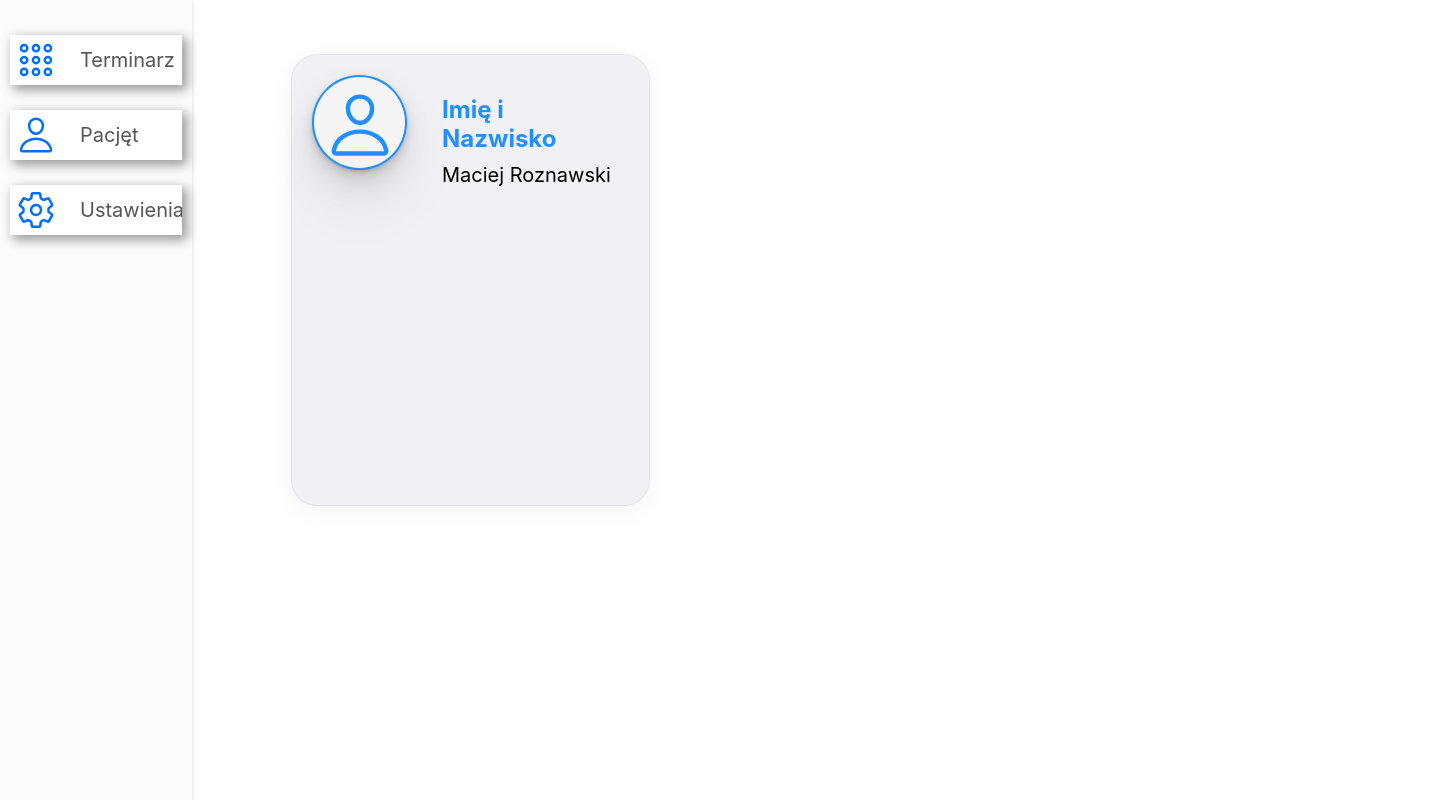
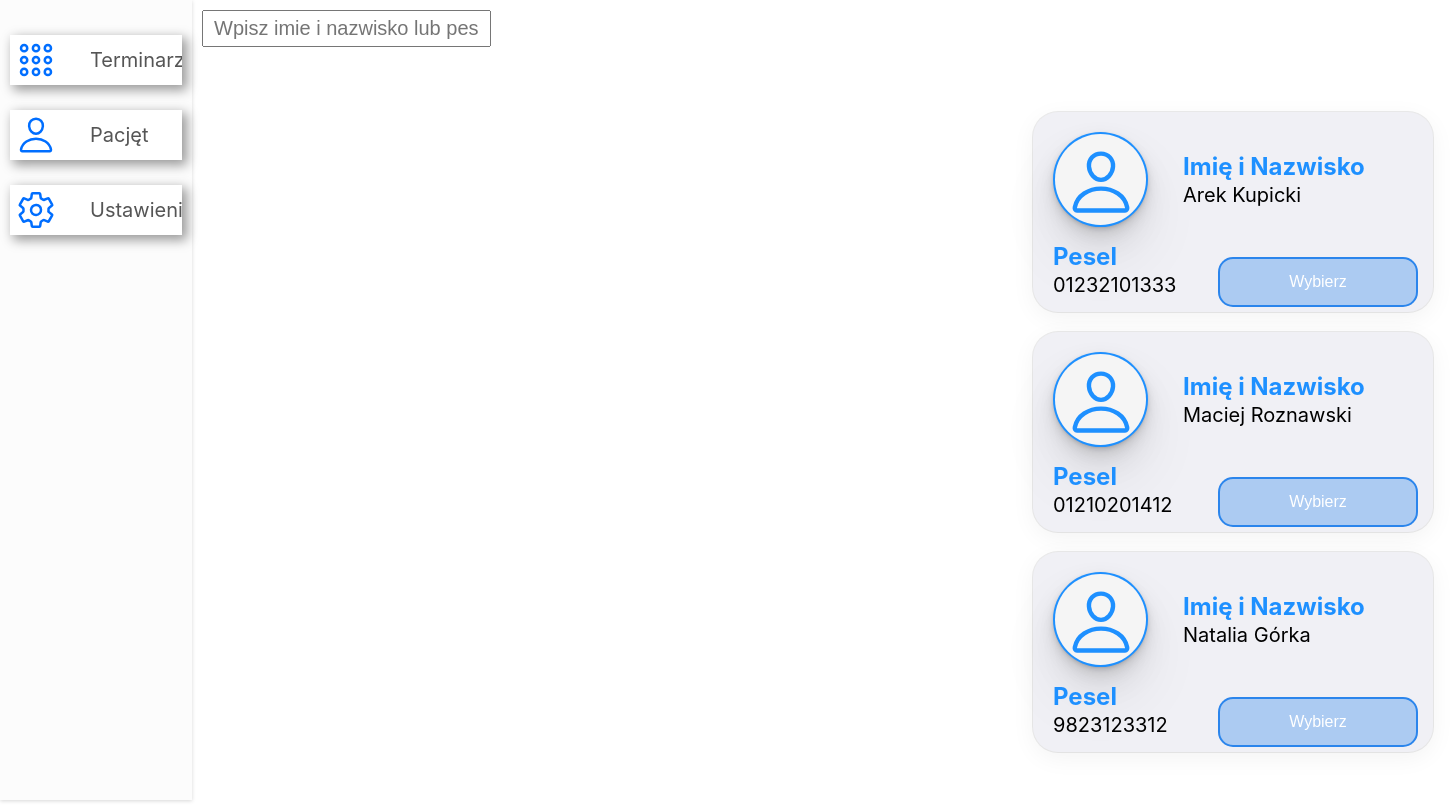
Before and after one commit to figarox/doctor-terminal, a React (Create React App) app: page /patient in a window 1280 px wide. Shown: the whole page, 1453 px wide, since content can reach past the window. Built offline with nearby package versions, Linux system fonts and the light colour scheme.

Commit message:
add search patient and modifly css

```diff
--- a/src/Doctor/settingTerminal.js
+++ b/src/Doctor/settingTerminal.js
@@ -5,8 +5,8 @@ const SettingTerminal = (props) => {
     const BoxTable = {
         position: "absolute",
         width: "100%",
-        top: "55px",
-        height: "90%",
+        top: "83px",
+        height: "87.5%",
         overflow: "auto",
         display: "flex",
 
@@ -21,7 +21,7 @@ const SettingTerminal = (props) => {
         left: "50px",
         position: "relative",
         width: "40vw",
-        minHeight: "60vh",
+        minHeight: "700px",
         backgroundColor: "rgb(252, 252, 252)",
         margin: "30px",
         border: "1px solid black",
@@ -31,7 +31,7 @@ const SettingTerminal = (props) => {
       position: "absolute",
       backgroundColor: "rgb(0, 110, 255)",
       width: "100%",
-      height: "10%",
+      height: "82px",
       color: "white",
       padding: "17px",
     }
--- a/src/Page/Patients.js
+++ b/src/Page/Patients.js
@@ -1,69 +1,120 @@
-import React, { Component } from 'react';
+import React, { useState, Component } from 'react';
+import AddTask from "../components/AddTask";
+import TaskList from "../components/TaskList";
 import { Route } from 'react-router';
 import Menu from '../Layouts/Menu';
 
 const BoxPatient = {
     padding: "55px",
     paddingLeft: "100px",
-    width: "40vw",
+    width: "70vw",
     height: "20vh",
     display: "flex",
 }
-const WindowPatient = {
-    width: "400px",
-    height: "450px",
-    backgroundColor: "rgb(240, 240, 245)",
-    boxShadow: "rgba(0, 0, 0, 0.05) 0px 6px 24px 0px, rgba(0, 0, 0, 0.08) 0px 0px 0px 1px",
-    borderRadius: "25px",
-}
-const circle = {
-    left: "20px",
-    top: "20px",
-    width: "95px",
-    height: "95px",
-    borderRadius: "50%",
-    backgroundColor: "DodgerBlue",
-    position: "relative",
-    boxShadow: "rgba(0, 0, 0, 0.07) 0px 1px 2px, rgba(0, 0, 0, 0.07) 0px 2px 4px, rgba(0, 0, 0, 0.07) 0px 4px 8px, rgba(0, 0, 0, 0.07) 0px 8px 16px, rgba(0, 0, 0, 0.07) 0px 16px 32px, rgba(0, 0, 0, 0.07) 0px 32px 64px",
-}
-const cicrleair = {
-    width: "91px",
-    height: "91px",
-    left: "2px",
-    top: "2px",
-    borderRadius: "50%",
-    backgroundColor: "rgb(245, 245, 245)",
-    position: "absolute"
-}
-const NamePatient = {
-    position: "relative",
-    width: "50%",
-    height: "auto",
-    left: "150px",
-    top: "-55px",
-}
-const PersnalInformaton= {
-
-}
 
 const PagePatient= () => {
+
+    const counter = 1;
+    const patient = [
+        {
+        id: 0,
+        ImieNazwisko: 'Arek Kupicki',
+        date: '2021-11-21',
+        important: false,
+        active: true,
+        pesel: "01232101333",
+        domicile: "Agnieszki Osickiej 18",
+        numberCity: "76-200",
+        city: "Słupsk",
+        doctor: "Dr Ladach",
+        },
+        {
+        id: 1,
+        ImieNazwisko: 'Maciej Roznawski',
+        date: '2021-11-21',
+        important: false,
+        active: true,
+        pesel: "01210201412",
+        domicile: "Agnieszki Osickiej 18",
+        numberCity: "76-200",
+        city: "Słupsk",
+        doctor: "Dr Ladach",
+        },
+        {
+        id: 2,
+        ImieNazwisko: 'Natalia Górka',
+        date: '2021-11-21',
+        important: false,
+        active: true,
+        pesel: "9823123312",
+        domicile: "Agnieszki Osickiej 18",
+        numberCity: "76-200",
+        city: "Słupsk",
+        doctor: "Dr Machniak",
+        },
+    ]
+    const [statepatient, setStatepatient] = useState(patient);
+    const ifactive = statepatient.filter(patient => patient.active === "false").map(patient => patient.active)
+        console.log(ifactive)
+
+
+
+   const changeTaskStatus = (id) => {
+        const patient = Array.from(statepatient)
+        patient.forEach(task => {
+                if(task.id === id){
+                    task.active = false;
+            }
+
+        })
+        setStatepatient(patient)
+    }
+
+    const addTask = (ImieNazwisko, date, important, pesel, domicile, numberCity, city, doctor) => {
+        const patient = {
+            id: counter,
+            ImieNazwisko,
+            date,
+            important,
+            active: true,
+            pesel,
+            domicile,
+            numberCity,
+            city,
+            doctor,
+            }
+            counter++;
+            console.log(patient, counter)
+
+            this.setState(prevState => ({
+                patient: [...prevState.patient, patient]
+            }))
+            return true;
+
+    }
+
+    const deleteTask = (id) => {
+        const patient = Array.from(statepatient)
+        patient.forEach(task => {
+            if(task.id === id){
+                task.active = true;
+             }
+        })
+        setStatepatient(patient)
+    }
+
+    const [spatientname, setSpatientname] = useState(null)
+
+    const searchPatient = (e) => {
+        const cos = e.target.value;
+        setSpatientname(cos)
+    }
+
     return (
         <>
+            <input type="text" onChange={searchPatient} value={spatientname} placeholder="Wpisz imie i nazwisko lub pesel"></input>
             <div style={BoxPatient}>
-                    <div style={WindowPatient}>
-                    <div style={circle}>
-                        <div style={cicrleair}>
-                        <ion-icon name="person-outline" class="person-outline"></ion-icon>
-                        </div>
-                    </div>
-                        <div style={NamePatient}>
-                            <h4>Imię i Nazwisko</h4>
-                            <p>Maciej Roznawski</p>
-                        </div>
-                            <div style={PersnalInformaton}>
-
-                            </div>
-                    </div>
+                <TaskList patient={statepatient} delete={deleteTask} change={changeTaskStatus} search={spatientname}/>
             </div>
         </>
      );
--- /dev/null
+++ b/src/Style/AddTask.css
@@ -0,0 +1,38 @@
+input {
+    margin: 10px;
+    padding: 5px 10px;
+    font-size: 20px;
+}
+
+.FormTask {
+    font-size: 20px;
+}
+
+.FormTask button {
+    margin: 10px;
+    padding: 5px 10px;
+    font-size: 18px;
+    text-transform: uppercase;
+    background-color: rgba(6, 113, 235, 0.513);
+    border: 2px solid rgba(6, 113, 235, 0.774);
+}
+
+#TaskButton{
+    position: relative;
+    top: -60px;
+    padding: 2px;
+    margin-left: 140px;
+    border-radius: 15px;
+    background-color: rgba(6, 113, 235, 0.287);
+    border: 2px solid rgba(6, 113, 235, 0.774);
+}
+
+#TaskButton:hover{
+    background-color: rgba(5, 120, 250, 0.406);
+    border: none;
+}
+
+div.active p{
+    padding: 2px;
+    margin: 10px;
+}
--- a/src/Style/App.css
+++ b/src/Style/App.css
@@ -5,7 +5,7 @@
 .Nav{
   position: sticky;
   padding: 10px;
-  width: 4%;
+  width: 70px;
   height: 100vh;
   background-color: rgb(252, 252, 252);
   box-shadow: rgba(0, 0, 0, 0.16) 0px 1px 4px;
@@ -59,5 +59,5 @@ button:hover{
 h4{
   color: dodgerblue;
   font-size: 24px;
-  padding-bottom: 10px;
+  padding-bottom: 2px;
 }
--- a/src/Style/Nav.css
+++ b/src/Style/Nav.css
@@ -17,13 +17,13 @@ li{
 
 li a{
     margin-top: -50px;
-    margin-left: 70px;
+    margin-left: 80px;
     float: left;
     display: block;
     z-index: -1;
     text-decoration: none;
     color: rgb(85, 85, 85);
-    width: 150px;
+    width: 250px;
 }
 
 a li:hover{
--- /dev/null
+++ b/src/components/AddTask.js
@@ -0,0 +1,61 @@
+import React, { Component } from "react";
+import '../Style/AddTask.css';
+
+class AddTask extends Component {
+
+    state = {
+        text: '',
+        chacked: false,
+        date: new Date().toISOString().slice(0,10),
+    }
+
+    handleText = (e) => {
+        this.setState({
+            text: e.target.value
+        })
+    }
+
+    handleCheckBox = (e) => {
+        this.setState({
+            checked: e.target.checked
+        })
+    }
+
+    handleDate = (e) => {
+        this.setState({
+            date: e.target.value
+        })
+    }
+
+    handleClick = () => {
+        const {text, checked, date} = this.state;
+        const add = this.props.add(text, date, checked);
+        if(add){
+            this.setState({
+                text: '',
+                checked: false,
+                date: new Date().toISOString().slice(0,10),
+            })
+        }
+    }
+
+    render(){
+        return (
+            <>
+                <div className="FormTask">
+                    <div>
+                    <input type="text" placeholder="Dodaj zadanie" value={this.state.text} onChange={this.handleText}/><br/>
+                        <input type="checkbox" checked={this.state.checked} id="important" onChange={this.handleCheckBox}/>
+                        <label htmlFor="important">Piorytet</label><br/>
+                            <label htmlFor="date">Do kiedy zrobić</label>
+                            <input type="date" value={this.state.date} onChange={this.handleDate}/>
+                                  <button onClick={this.handleClick}>Dodaj zadanie</button>
+                    </div>
+                </div>
+            </>
+         );
+    }
+
+}
+
+export default AddTask;
--- /dev/null
+++ b/src/components/Task.js
@@ -0,0 +1,129 @@
+import React from "react";
+import '../Style/AddTask.css';
+
+const Task = (props) => {
+    const SetPatient = {
+        width: "120px",
+        height: "30px",
+        borderRadius: "10px",
+        backgroundColor: "#fccb76",
+        top: "35px",
+        left: "25px",
+        color: "black"
+    }
+    const DeletePatient = {
+        width: "120px",
+        height: "30px",
+        borderRadius: "10px",
+        backgroundColor: "#ff4444",
+        top: "35px",
+        left: "45px",
+        color: "black"
+
+    }
+    const WindowPatient1 = {
+        position: "relative",
+        width: "400px",
+        height: "200px",
+        backgroundColor: "rgb(240, 240, 245)",
+        boxShadow: "rgba(0, 0, 0, 0.05) 0px 6px 24px 0px, rgba(0, 0, 0, 0.08) 0px 0px 0px 1px",
+        borderRadius: "25px",
+        marginBottom: "20px",
+    }
+    const WindowPatient2 = {
+        width: "400px",
+        height: "500px",
+        backgroundColor: "rgb(240, 240, 245)",
+        boxShadow: "rgba(0, 0, 0, 0.05) 0px 6px 24px 0px, rgba(0, 0, 0, 0.08) 0px 0px 0px 1px",
+        borderRadius: "25px",
+    }
+    const circle = {
+        left: "20px",
+        top: "20px",
+        width: "95px",
+        height: "95px",
+        borderRadius: "50%",
+        backgroundColor: "DodgerBlue",
+        position: "relative",
+        boxShadow: "rgba(0, 0, 0, 0.07) 0px 1px 2px, rgba(0, 0, 0, 0.07) 0px 2px 4px, rgba(0, 0, 0, 0.07) 0px 4px 8px, rgba(0, 0, 0, 0.07) 0px 8px 16px, rgba(0, 0, 0, 0.07) 0px 16px 32px, rgba(0, 0, 0, 0.07) 0px 32px 64px",
+    }
+    const cicrleair = {
+        width: "91px",
+        height: "91px",
+        left: "2px",
+        top: "2px",
+        borderRadius: "50%",
+        backgroundColor: "rgb(245, 245, 245)",
+        position: "absolute"
+    }
+    const NamePatient = {
+        position: "relative",
+        width: "50%",
+        height: "auto",
+        left: "150px",
+        top: "-55px",
+    }
+    const PersnalInformaton= {
+        position: "relative",
+        top: "-20px",
+        left: "20px"
+    }
+    const PersnalInformaton2= {
+        position: "relative",
+        top: "-20px",
+        left: "20px"
+    }
+
+    const {ImieNazwisko, date, id, active, pesel, domicile, numberCity, city, doctor} = props.task;
+
+    if(active){
+    return (
+        <div style={WindowPatient1}>
+        <div style={circle}>
+            <div style={cicrleair}>
+            <ion-icon name="person-outline" class="person-outline"></ion-icon>
+            </div>
+        </div>
+            <div style={NamePatient}>
+                <h4>Imię i Nazwisko</h4>
+                <p>{ImieNazwisko}</p>
+            </div>
+                <div style={PersnalInformaton}>
+                    <h4>Pesel</h4>
+                    <p>{pesel}</p>
+                </div>
+                <button id="TaskButton" onClick={() => props.change(id)}>Wybierz</button>
+        </div>
+
+    );}else{
+        return (
+            <div style={WindowPatient2}>
+            <div style={circle}>
+                <div style={cicrleair}>
+                <ion-icon name="person-outline" class="person-outline"></ion-icon>
+                </div>
+            </div>
+                <div style={NamePatient}>
+                    <h4>Imię i Nazwisko</h4>
+                    <p>{ImieNazwisko}</p>
+                </div>
+                    <div style={PersnalInformaton2}>
+                        <h4>Data urodzenia</h4>
+                        <p>{date}</p>
+                        <h4>Pesel</h4>
+                        <p>{pesel}</p>
+                        <h4>Miejsce zamieszkania</h4>
+                        <p>{domicile}</p>
+                        <p>{numberCity} {city}</p>
+                        <h4>Przypisany Lekarz</h4>
+                        <p>{doctor}</p>
+                    </div>
+                    <button style={SetPatient}>Edytuj Dane</button>
+                    <button style={DeletePatient} onClick={() => props.delete(id)}>Usuń Pacjęta</button>
+            </div>
+        )
+    }
+
+}
+
+export default Task;
--- /dev/null
+++ b/src/components/TaskList.js
@@ -0,0 +1,52 @@
+import React from "react";
+import Task from './Task';
+
+const TaskList = (props) => {
+
+    const doneTaskStyle = {
+        position: "relative",
+        right: "10vw"
+    }
+    const activeStyle = {
+        position: "relative",
+        left: "100%"
+    }
+
+    const active = props.patient.filter(task => task.active);
+    const done = props.patient.filter(task => !task.active );
+
+    done.sort((a,b) => b.finishDate - a.finishDate)
+
+    if(props.search === null || props.search === ''){
+        const activeTasks = active.map(task => <Task key={task.id} task={task} delete={props.delete} change={props.change}/>);
+        const doneTasks = done.map(task => <Task key={task.id} task={task} delete={props.delete} change={props.change}/>);
+        return (
+            <>
+            <div style={activeStyle}>
+                {activeTasks.length > 0 ? activeTasks : <p>Brak Pacjętów !!! Wpisz Imie i Nazwisko</p>}
+            </div>
+            <div style={doneTaskStyle}>
+                {doneTasks}
+            </div>
+            </>
+         );
+
+    }else {
+        const activeTasks = active.filter(patient => patient.ImieNazwisko == props.search || patient.pesel == props.search).map(task => <Task key={task.id} task={task} delete={props.delete} change={props.change}/>);
+        const doneTasks = done.map(task => <Task key={task.id} task={task} delete={props.delete} change={props.change}/>);
+        return (
+            <>
+            <div style={activeStyle}>
+                {activeTasks.length > 0 ? activeTasks : <p>Brak Pacjętów !!! Wpisz Imie i Nazwisko</p>}
+            </div>
+            <div style={doneTaskStyle}>
+                {doneTasks}
+            </div>
+            </>
+         );
+    }
+
+
+}
+
+export default TaskList;
```
